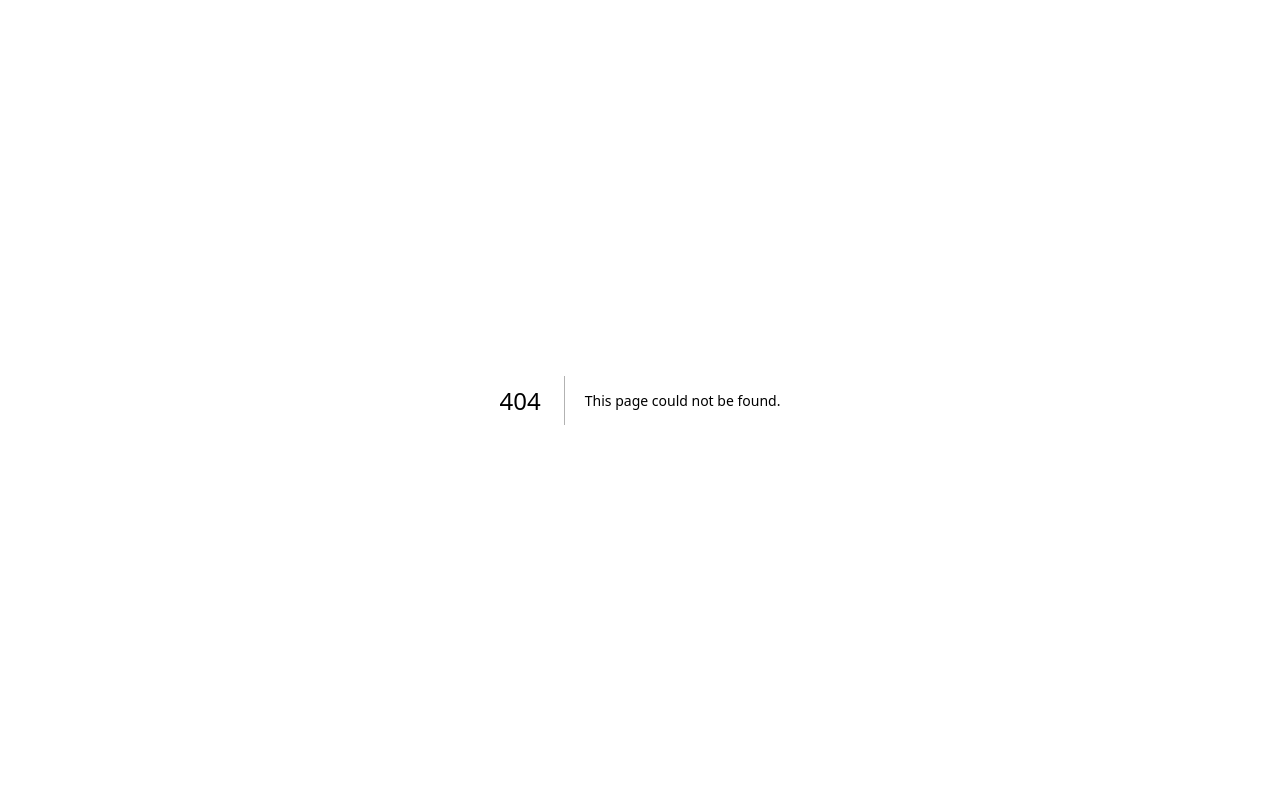
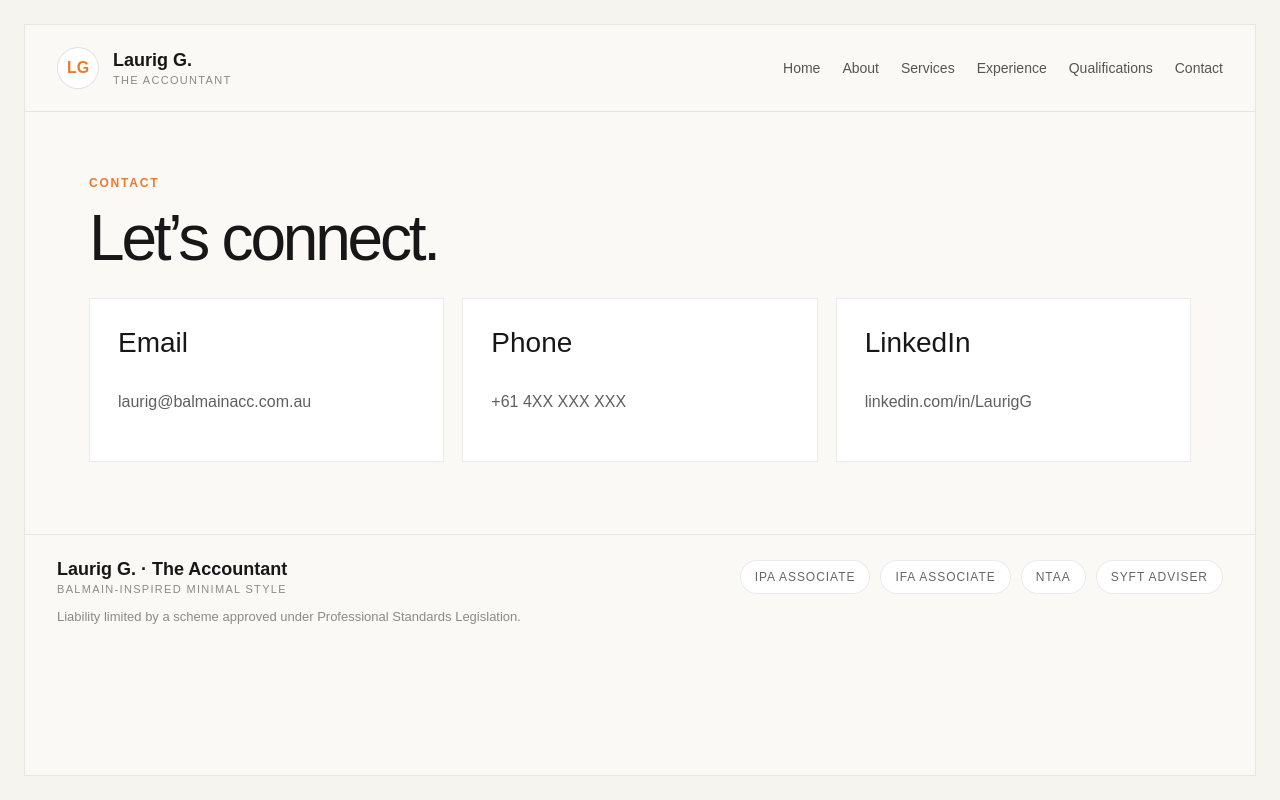
Before and after one commit to LaurigaccAU/laurig-website, a Next.js app: page /contact in a window 1280 px wide. Before the commit this address had no page. Built offline with nearby package versions, Linux system fonts and the light colour scheme.

Commit message:
Create page.js

```diff
--- /dev/null
+++ b/app/contact/page.js
@@ -0,0 +1,35 @@
+import SiteShell from '../../components/SiteShell'
+
+export default function ContactPage() {
+  return (
+    <SiteShell>
+      <div className="page-content">
+        <span className="kicker">Contact</span>
+        <h1 className="title">Let’s connect.</h1>
+
+        <div className="contact-list" style={{ marginTop: 28 }}>
+          <div className="card">
+            <h3>Email</h3>
+            <p>
+              <a href="mailto:laurig@balmainacc.com.au">laurig@balmainacc.com.au</a>
+            </p>
+          </div>
+
+          <div className="card">
+            <h3>Phone</h3>
+            <p>+61 4XX XXX XXX</p>
+          </div>
+
+          <div className="card">
+            <h3>LinkedIn</h3>
+            <p>
+              <a href="https://www.linkedin.com/in/LaurigG" target="_blank" rel="noreferrer">
+                linkedin.com/in/LaurigG
+              </a>
+            </p>
+          </div>
+        </div>
+      </div>
+    </SiteShell>
+  )
+}
```
